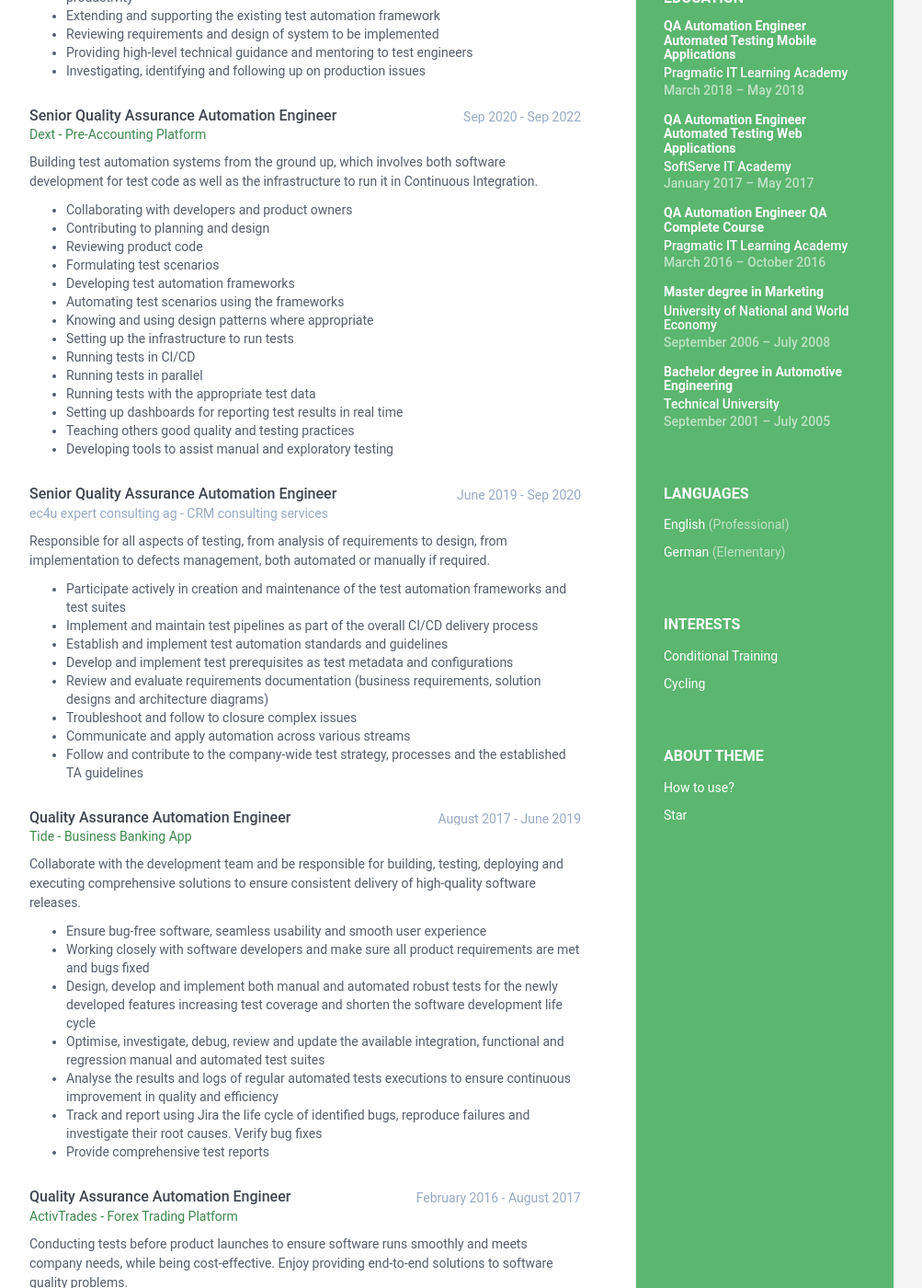
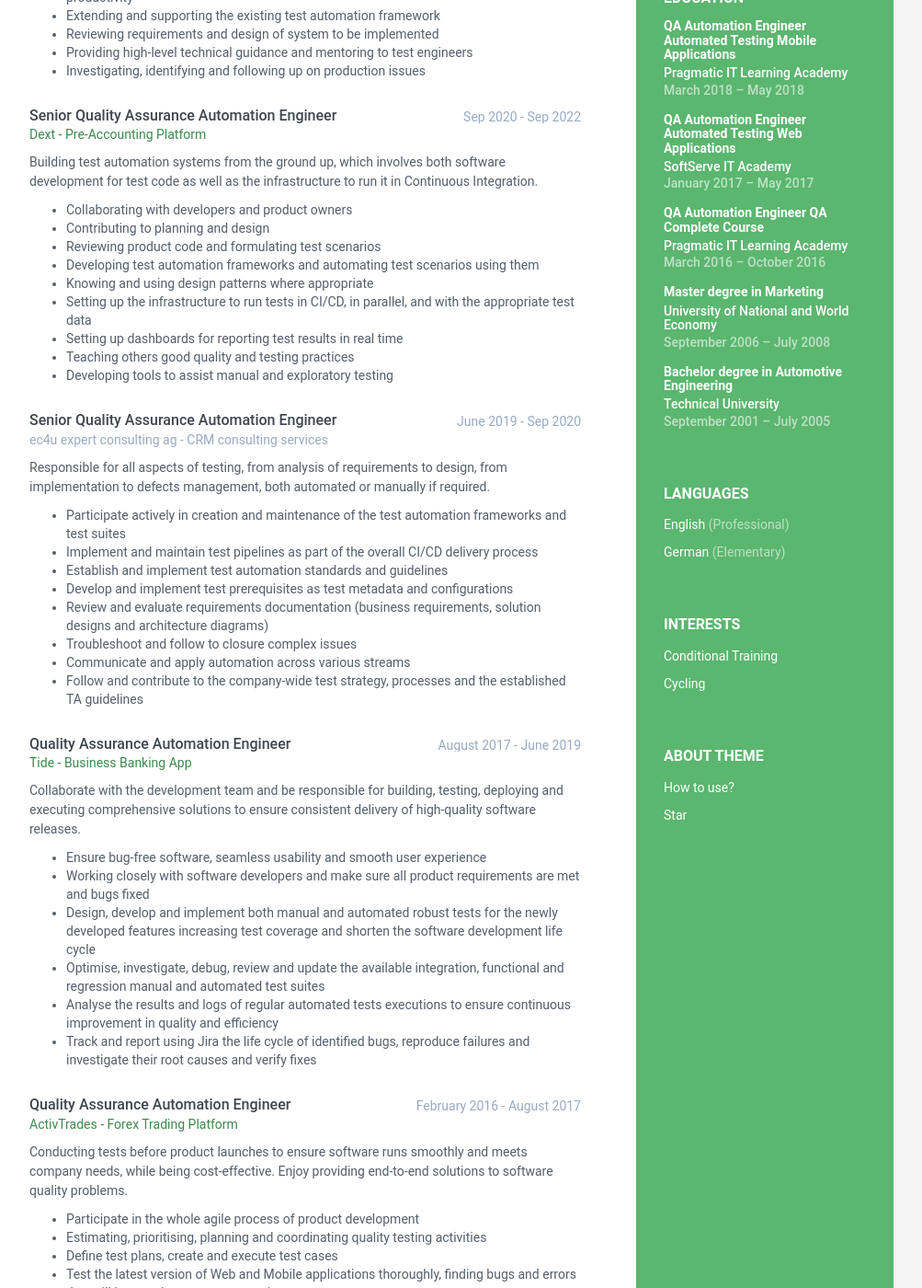
Before and after one commit to ivodimitrov/resume, a Jekyll site: the page built from index.html, in a window 1280 px wide and 1400 px high, scrolled down 613 px. Shown: the whole window at 92% size, without its empty margins (168-1171 px from the left). Built offline with Jekyll 4.4.1, drawn with Linux system fonts in a browser that asks for light colours; some of the changed text lies outside the part shown.

Commit message:
Trim experience bullet points to fit resume on 3 pages
Merged closely related bullets in the Dext, Tide, and ActivTrades
experience entries (e.g. combining separate CI/CD, parallel, and
test-data lines into one) to reduce overall length.

No change in meaning or scope of responsibilities, just tighter
wording so the printed PDF fits 3 pages instead of 4.

```diff
--- a/_data/data.yml
+++ b/_data/data.yml
@@ -120,15 +120,10 @@ experiences:
 
         - Collaborating with developers and product owners
         - Contributing to planning and design
-        - Reviewing product code
-        - Formulating test scenarios
-        - Developing test automation frameworks
-        - Automating test scenarios using the frameworks
+        - Reviewing product code and formulating test scenarios
+        - Developing test automation frameworks and automating test scenarios using them
         - Knowing and using design patterns where appropriate
-        - Setting up the infrastructure to run tests
-        - Running tests in CI/CD
-        - Running tests in parallel
-        - Running tests with the appropriate test data
+        - Setting up the infrastructure to run tests in CI/CD, in parallel, and with the appropriate test data
         - Setting up dashboards for reporting test results in real time
         - Teaching others good quality and testing practices
         - Developing tools to assist manual and exploratory testing
@@ -136,7 +131,7 @@ experiences:
   - role: Senior Quality Assurance Automation Engineer
     time: June 2019 - Sep 2020
     company: ec4u expert consulting ag - CRM consulting services
-    #link: "https://www.ec4u.com/en/"
+    # link: "https://www.ec4u.com/en/"
     details: |
       Responsible for all aspects of testing, from analysis of requirements to design, from implementation to
       defects management, both automated or manually if required.
@@ -168,8 +163,7 @@ experiences:
         - Analyse the results and logs of regular automated tests executions to ensure continuous improvement in
         quality and efficiency
         - Track and report using Jira the life cycle of identified bugs, reproduce failures and investigate their
-        root causes. Verify bug fixes
-        - Provide comprehensive test reports
+        root causes and verify fixes
 
   - role: Quality Assurance Automation Engineer
     time: February 2016 - August 2017
@@ -188,9 +182,8 @@ experiences:
         - Produce, run and analyse functional, regression tests
         - Create issue reports for the engineers to review and fix, providing extensive explanation for how to
         recreate bugs and where errors can be found
-        - Track bug fixes to determine if they are valid and complete. Following up on each case
-        - Collaborate closely with Developers and Business Owners to ensure complete test coverage
-        - Prepare and communicate test status and progress reports
+        - Track bug fixes to determine if they are valid and complete, following up on each case and
+        communicating test status and progress
 
 projects:
   title: Projects
```
